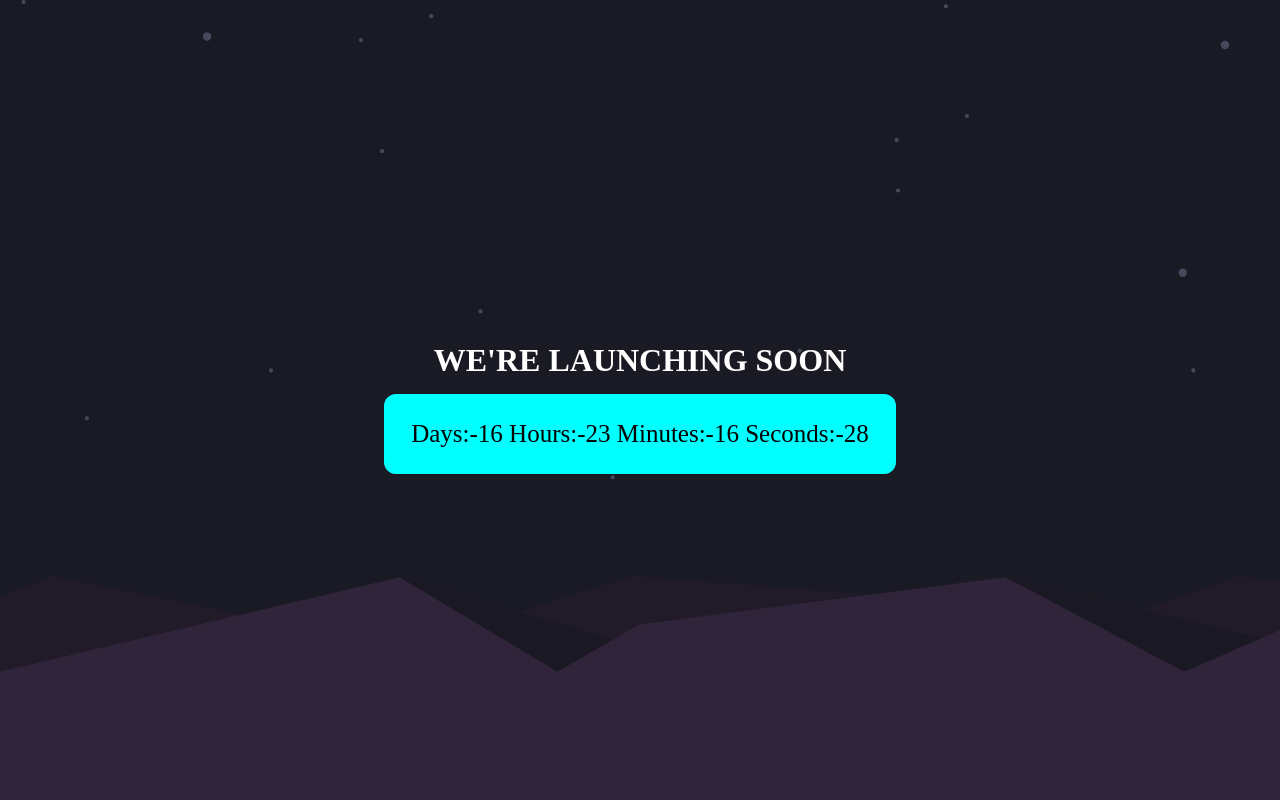
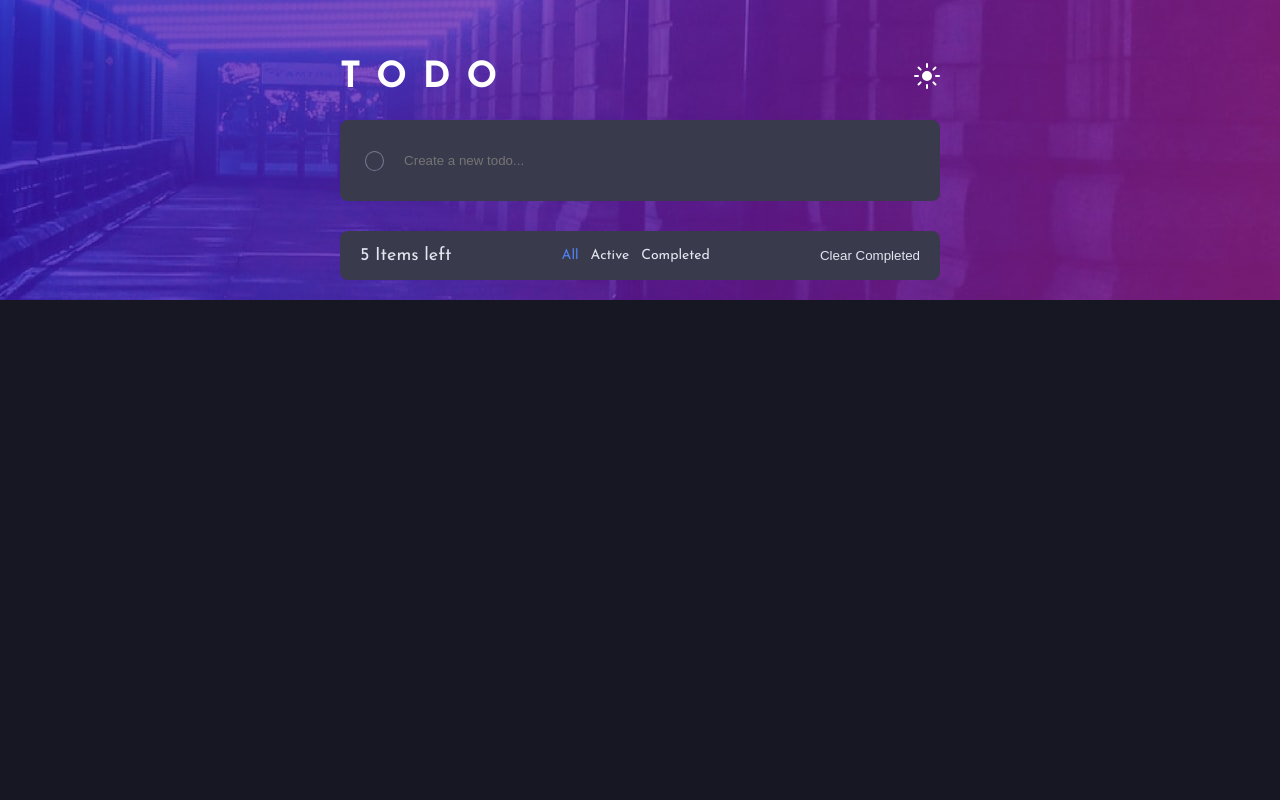
Before and after one commit to Suhad77/todo-app, a plain HTML site: page index.html in a window 1280 px wide. Drawn offline with Linux system fonts and the light colour scheme.

Commit message:
some edit for todo app

```diff
--- a/app.js
+++ b/app.js
@@ -0,0 +1,34 @@
+const todoForm = document.querySelector(".todo_form");
+const todoItems = document.querySelector(".todo-items");
+
+const taskList = [];
+
+function handleSubmit(e){
+
+  e.preventDefault();
+
+  const inputData= e.target.task.value;
+
+  const task = {
+    id: Date.now(),
+    task:inputData,
+    isCompletde:false,
+    }
+
+    e.target.reset();
+
+
+    taskList.push(task);
+
+    displayTask();
+}
+
+function displayTask(){
+  const html = taskList.map(item=>{
+    return`<li>${item.task}</li>`
+  }).join("");
+
+  todoItems.innerHTML = html;
+}
+
+todoForm.addEventListener("submit", handleSubmit);
--- a/index.html
+++ b/index.html
@@ -1,49 +1,52 @@
 <!DOCTYPE html>
 <html lang="en">
   <head>
-    <meta charset="UTF-8">
-    <meta http-equiv="X-UA-Compatible" content="IE=edge">
-    <meta name="viewport" content="width=device-width, initial-scale=1.0">
-    <title>countdown</title>
+    <meta charset="UTF-8" />
+    <meta name="viewport" content="width=device-width, initial-scale=1.0" />
+    <!-- displays site properly based on user's device -->
 
-    <link rel="stylesheet" href="style/style.css">
+    <link rel="icon" type="image/png" sizes="32x32" href="./images/favicon-32x32.png" />
+
+    <title>Todo app</title>
+    <link rel="stylesheet" href="./style/style.css" />
   </head>
   <body>
-    <div class="app-bg">
+    <header style="background-image: url(./images/bg-desktop-dark.jpg)">
       <div class="container">
-            <div>
-                <h1>we're launching soon</h1>
-                <div id="count-bg"></div>
+        <div class="header-wrapper">
+          <div class="logo">
+            <a href="index.html">
+              <h1>TODO</h1>
+            </a>
+          </div>
+          <div class="theme-icon">
+            <img src="./images/icon-sun.svg" alt="Sun Icon" />
           </div>
         </div>
       </div>
-    <footer class="footer-img">
-        <div class="social-media">
+    </header>
 
+    <div class="container">
+      <form class="todo_form" autocomplete="off">
+        <button type="submit" class="submit_btn">Submit</button>
+        <input type="text" name="task" placeholder="Create a new todo..." />
+        <input type="text" name="hidden_item" hidden />
+      </form>
+
+      <div class="todo-items-wrapper">
+        <ul class="todo-items"></ul>
+
+        <div class="todo-footer">
+          <div class="left-items">5 Items left</div>
+          <ul class="footer-menus">
+            <li class="all selected">All</li>
+            <li class="active">Active</li>
+            <li class="completed">Completed</li>
+          </ul>
+          <button class="clear-completed">Clear Completed</button>
         </div>
-    </footer>
-
-    <script>
-        var endDate =new Date( "feb 15, 2022 00:00:00").getTime();
-
-        var x = setInterval(function(){
-
-        var now = new Date().getTime();
-
-        var diff = endDate - now ;
-
-        var days = Math.floor(diff / (1000* 60*60*24));
-
-        var hours = Math.floor((diff % (1000 * 60 * 60 * 24)) / (1000 * 60* 60));
-
-        var minutes = Math.floor((diff % (1000 * 60 * 60)) / (1000 * 60));
-
-        var seconds = Math.floor((diff % (1000 * 60)) / 1000);
-
-        document.getElementById("count-bg").innerHTML = "Days:" + days + "  Hours:" + hours + "  Minutes:" + minutes + "  Seconds:" + seconds
-
-    }, 1000);
-
-    </script>
+      </div>
+    </div>
+    <script src="./app.js"></script>
   </body>
 </html>
--- a/style/style.css
+++ b/style/style.css
@@ -1,48 +1,177 @@
-*{
-    margin: 0;
-    padding: 0;
-    box-sizing: border-box;
+@import url("https://fonts.googleapis.com/css2?family=Josefin+Sans:wght@400;700&display=swap");
+
+:root {
+  --very-dark-blue: hsl(235, 21%, 11%);
+  --very-dark-desaturated-blue: hsl(235, 24%, 19%);
+  --light-grayish-blue: hsl(234, 39%, 85%);
+  --light-grayish-blue2: hsl(236, 33%, 92%); /*Hover*/
+  --dark-grayish-blue: hsl(234, 11%, 52%);
+  --very-dark-grayish-blue: hsl(233, 14%, 35%);
+  --very-dark-grayish-blue2: hsl(237, 14%, 26%);
 }
-.app-bg{
-    background-image: url(../images/bg-stars.svg);
-    background-size: cover;
-    background-position: center;
-    background-repeat: no-repeat;
-    position: relative;
-    height: 100vh;
-    background-color: hsl(234, 17%, 12%);
+
+* {
+  margin: 0;
+  padding: 0;
+  box-sizing: border-box;
 }
-.footer-img{
-    background-image: url(../images/pattern-hills.svg);
-    background-size: cover;
-    background-repeat: no-repeat;
-    position: absolute;
-    bottom: 0;
-    width: 100%;
-    height: 28vh;
 
+body {
+  font-family: "Josefin Sans", sans-serif;
+  font-size: 18px;
+  background-color: var(--very-dark-blue);
 }
-.container{
-    display: flex;
-    justify-content: center;
-    flex-direction: column;
-    margin: auto;
-    height: 100vh;
-    text-align: center;
+/* COMMON STYLES */
+a {
+  text-decoration: none;
+  color: hsl(235, 24%, 19%);
 }
-.container h1{
-    color: white;
-    padding: 15px 0;
-    text-transform: uppercase;
+a:hover {
+  text-decoration: none;
+  color: var(--dark-grayish-blue);
 }
-#count-bg{
-    background-color: rgb(0, 255, 255);
-    width: 40%;
-    height: 10vh;
-    margin: auto;
-    border-radius: 12px;
-    display: flex;
-    align-items: center;
-    justify-content: center;
-    font-size: 25px;
+button {
+  cursor: pointer;
+  border: 0;
+  background-color: transparent;
 }
+
+.container {
+  width: 600px;
+  margin: 0 auto;
+}
+
+/* HEAVER */
+header {
+  height: 300px;
+  background-repeat: no-repeat;
+  background-size: cover;
+  background-position: center;
+  padding-top: 60px;
+}
+.header-wrapper {
+  display: flex;
+  align-items: center;
+  justify-content: space-between;
+}
+
+.header-wrapper .logo a {
+  color: white;
+  letter-spacing: 16px;
+  font-weight: 700;
+  align-items: center;
+}
+
+/* TODO FORM */
+.todo_form {
+  background-color: var(--very-dark-grayish-blue2);
+  margin-top: -180px;
+  padding: 25px;
+  border-radius: 8px;
+  display: flex;
+  align-items: center;
+  margin-bottom: 30px;
+}
+
+.todo_form button {
+  width: 20px;
+  height: 20px;
+  background-color: transparent;
+  border: 1px solid var(--dark-grayish-blue);
+  cursor: pointer;
+  text-indent: -999999px;
+  border-radius: 100%;
+  margin-right: 8px;
+}
+.todo_form input {
+  width: 100%;
+  padding: 8px 12px;
+  background-color: var(--very-dark-grayish-blue2);
+  border: 0;
+  border-radius: 4px;
+  color: white;
+}
+.todo_form input:focus {
+  outline: 1px solid var(--dark-grayish-blue);
+}
+
+/* TODO ITEMS */
+.todo-items-wrapper {
+  background-color: var(--very-dark-grayish-blue2);
+  border-radius: 8px;
+}
+.todo-items {
+  list-style: none;
+}
+
+.todo-items > li {
+  display: flex;
+  justify-content: space-between;
+  align-items: center;
+  padding: 12px 20px;
+  border-bottom: 1px solid hsl(237deg 13% 33%);
+  color: #fff;
+}
+
+.todo-items li svg {
+  width: 25px;
+  color: var(--light-grayish-blue2);
+  cursor: pointer;
+  transition: color 0.3s ease-in-out;
+}
+.todo-right {
+  margin-left: 8px;
+}
+.todo-right svg:first-child:hover {
+  color: #5083f5;
+}
+.todo-right svg:last-child:hover {
+  color: #e64b40;
+}
+
+.todo-left {
+  display: flex;
+  align-items: center;
+  color: var(--light-grayish-blue2);
+  cursor: pointer;
+}
+.todo-left.completed {
+  text-decoration: line-through;
+  opacity: 0.4;
+}
+
+.todo-left input[type="checkbox"] {
+  width: 20px;
+  height: 20px;
+  margin-right: 8px;
+}
+
+.todo-footer {
+  display: flex;
+  align-items: center;
+  justify-content: space-between;
+  padding: 15px 20px;
+  color: var(--light-grayish-blue2);
+}
+.footer-menus {
+  display: flex;
+  align-items: center;
+  list-style: none;
+  font-size: 14px;
+}
+.footer-menus li {
+  margin-right: 6px;
+  margin-left: 6px;
+  cursor: pointer;
+  transition: color 0.3s ease-in-out;
+}
+.footer-menus li:hover,
+.footer-menus li.selected {
+  color: #5083f5;
+}
+
+.clear-completed {
+  background-color: transparent;
+  border: 0;
+  color: var(--light-grayish-blue2);
+}
```
Also changed, not shown: images/bg-desktop-dark.jpg (added), images/bg-desktop-light.jpg (added), images/bg-mobile-dark.jpg (added), images/bg-mobile-light.jpg (added), images/icon-check.svg (added), images/icon-cross.svg (added), images/icon-moon.svg (added), images/icon-sun.svg (added). Lines whose indentation alone changed are shown as unchanged.
